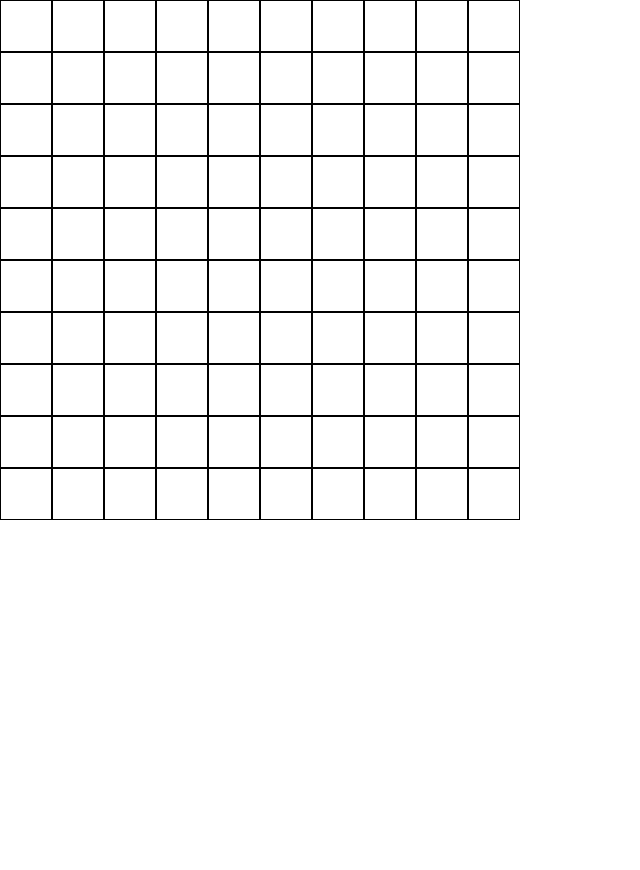
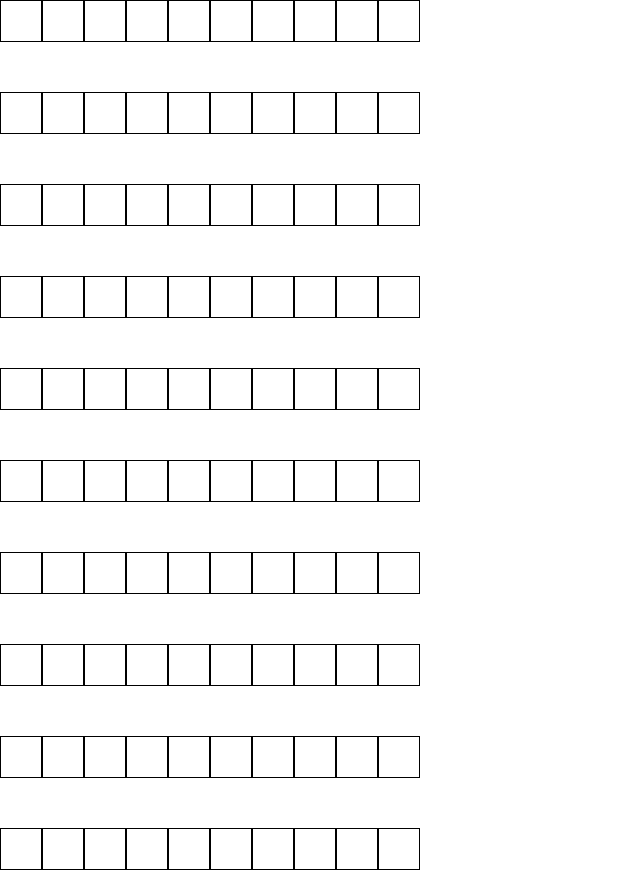
Before and after one commit to feindreh/battleships, a website with bundled scripts: page index.html in a window 1280 px wide. Shown: the whole page, without its empty margins (0-640 px from the left). Before the commit the page ends 800 px from the top, so only its background shows below. Built offline with nearby package versions, Linux system fonts and the light colour scheme.

Commit message:
add style for non hit hi and hit ship

```diff
--- a/style.css
+++ b/style.css
@@ -8,11 +8,27 @@ html, body, div, span, applet, object, iframe, h1, h2, h3, h4, h5, h6, p, blockq
 }
 
 
+#container{
+    display:flex;
+    gap:50px;
+    flex-direction: column;
+}
+
+
 .row{
     display: flex;
 }
-.square{
-    width:50px;
-    height:50px;
+.square,.noshiphit,.shiphit{
+    width:40px;
+    height:40px;
     border: 1px solid black;
 }
+
+
+.noshiphit{
+    background-color: lightgrey;
+}
+
+.shiphit{
+    background-color:rgb(83, 7, 7);
+}
```
